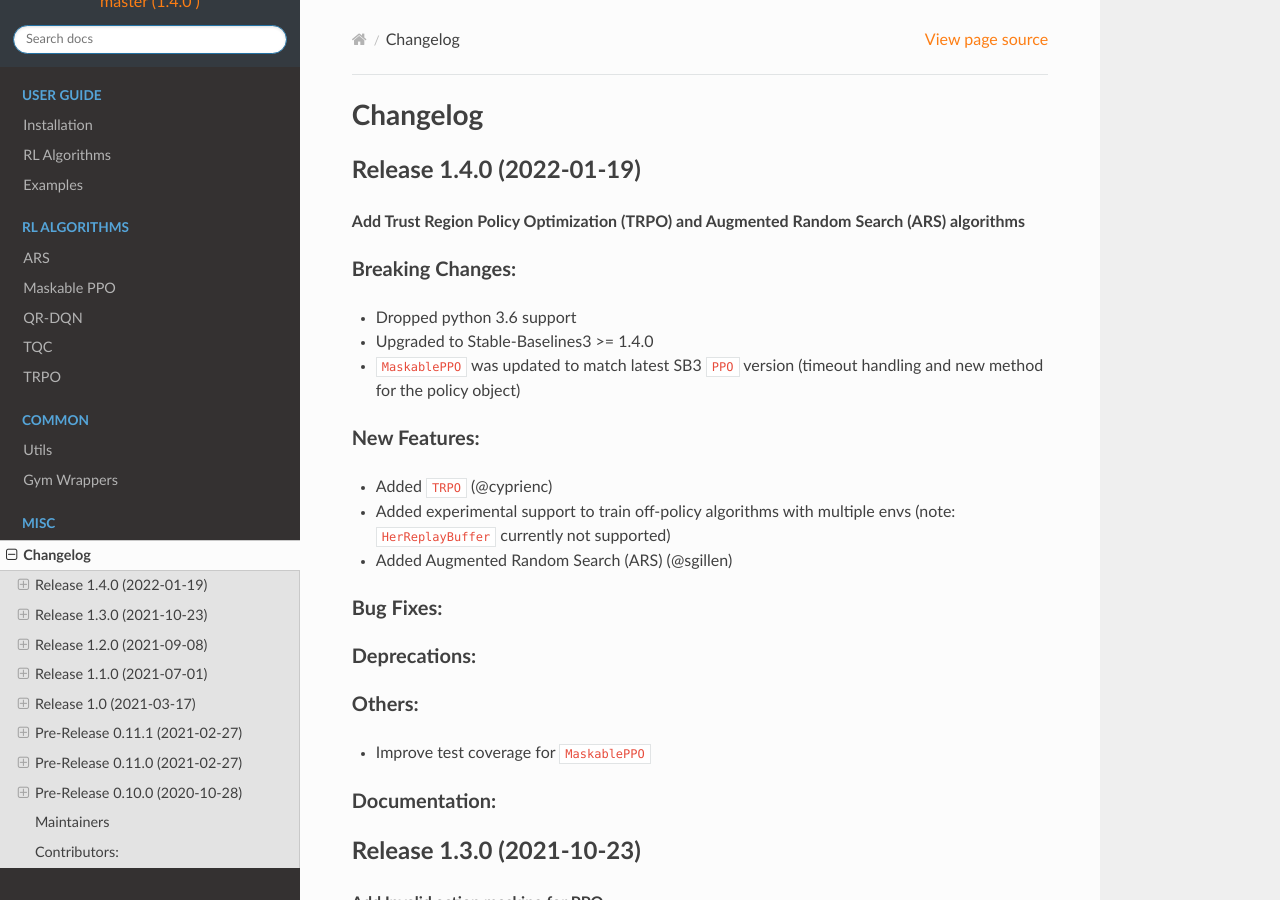
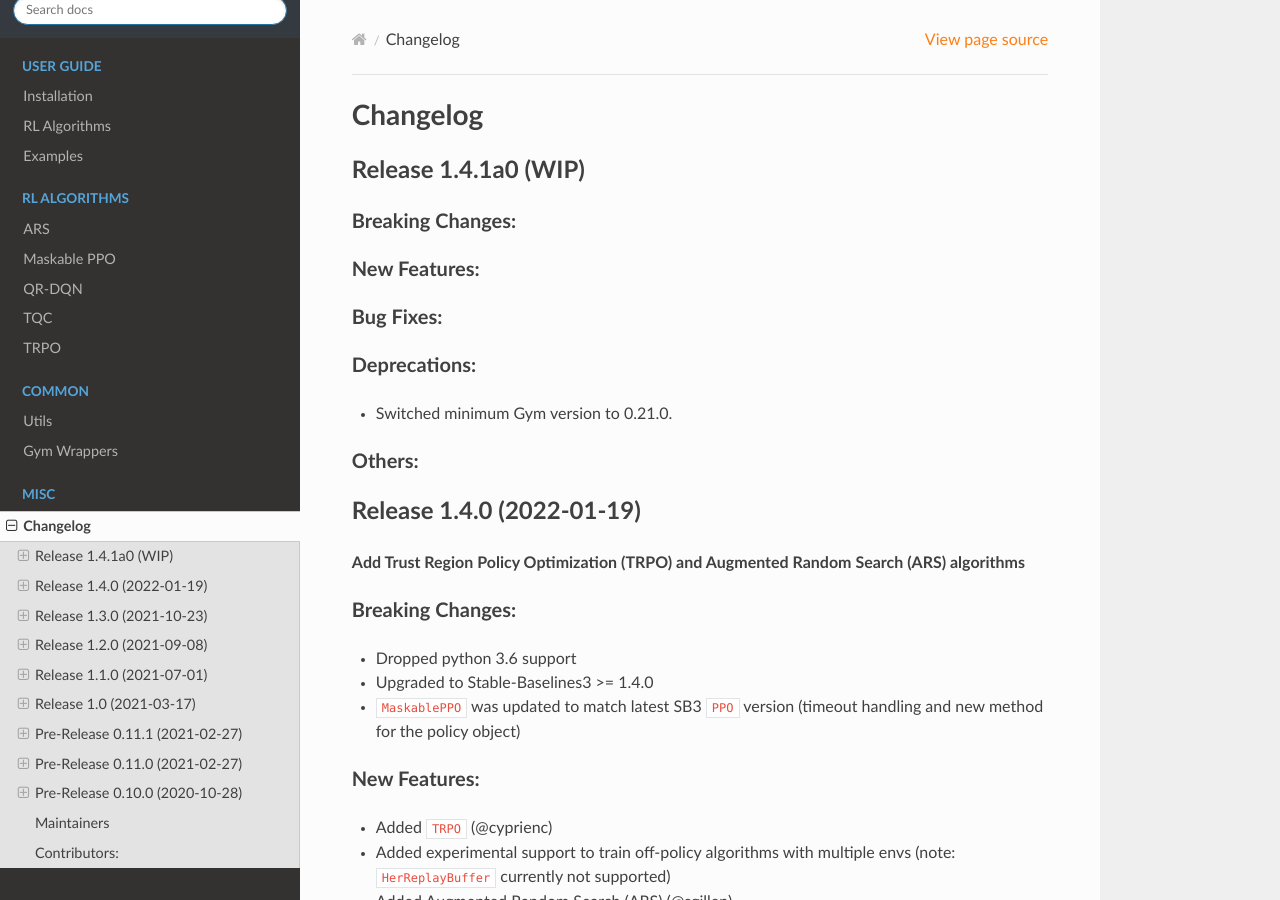
Before and after one commit to Stable-Baselines-Team/stable-baselines3-contrib, a Sphinx documentation site: the page built from docs/misc/changelog.rst, in a window 1280 px wide and 900 px high. Built offline with Sphinx 7.4.7 and the Read the Docs theme 2.0.0, drawn with Linux system fonts in a browser that asks for light colours.

Commit message:
Update changelog

```diff
--- a/docs/misc/changelog.rst
+++ b/docs/misc/changelog.rst
@@ -3,6 +3,25 @@
 Changelog
 ==========
 
+Release 1.4.1a0 (WIP)
+-------------------------------
+
+
+Breaking Changes:
+^^^^^^^^^^^^^^^^^
+
+New Features:
+^^^^^^^^^^^^^
+
+Bug Fixes:
+^^^^^^^^^^
+
+Deprecations:
+^^^^^^^^^^^^^
+- Switched minimum Gym version to 0.21.0.
+
+Others:
+^^^^^^^
 
 Release 1.4.0 (2022-01-19)
 -------------------------------
```
